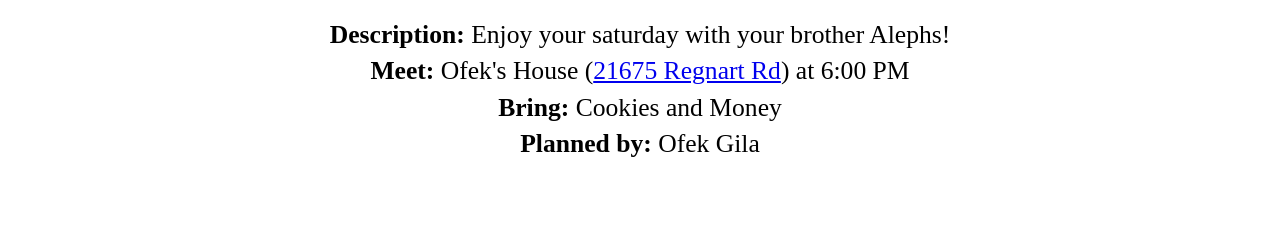
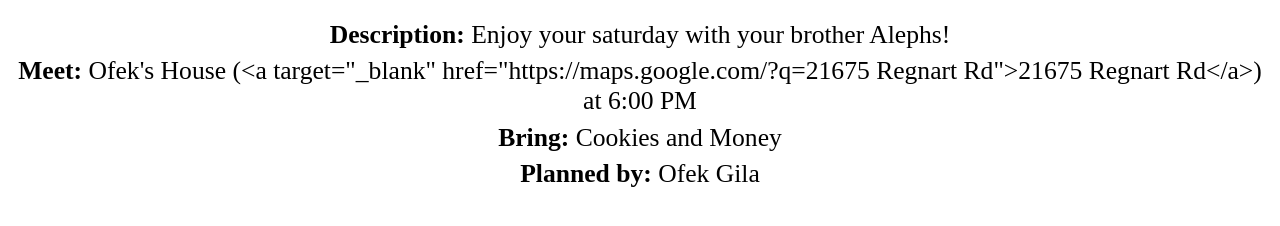
Before and after one commit to ramonaza/RamonFeed, a plain HTML site: page index.html in a window 1280 px wide. Shown: the part 136-362 px from the top of the page. Drawn offline with Linux system fonts and the light colour scheme.

Commit message:
Update Event Feed HTML

```diff
--- a/index.html
+++ b/index.html
@@ -4,8 +4,8 @@
     <p class="event-title"><b>Saturday Event</b></p>
     <div class="event-details">
       <p class="event-description"><strong>Description:</strong> Enjoy your saturday with your brother Alephs!</p>
-      <p class="event-meet"><strong>Meet:</strong> Ofek's House (<a href="https://maps.google.com/?q=21675 Regnart
-      Rd">21675 Regnart Rd</a>) at 6:00 PM</p>
+      <p class="event-meet"><strong>Meet:</strong> Ofek's House (&lt;a target="_blank"
+      href="https://maps.google.com/?q=21675 Regnart Rd"&gt;21675 Regnart Rd&lt;/a&gt;) at 6:00 PM</p>
       <p class="event-bring"><strong>Bring:</strong> Cookies and Money</p>
       <p class="planned_by"><strong>Planned by:</strong> Ofek Gila</p>
     </div>
```
